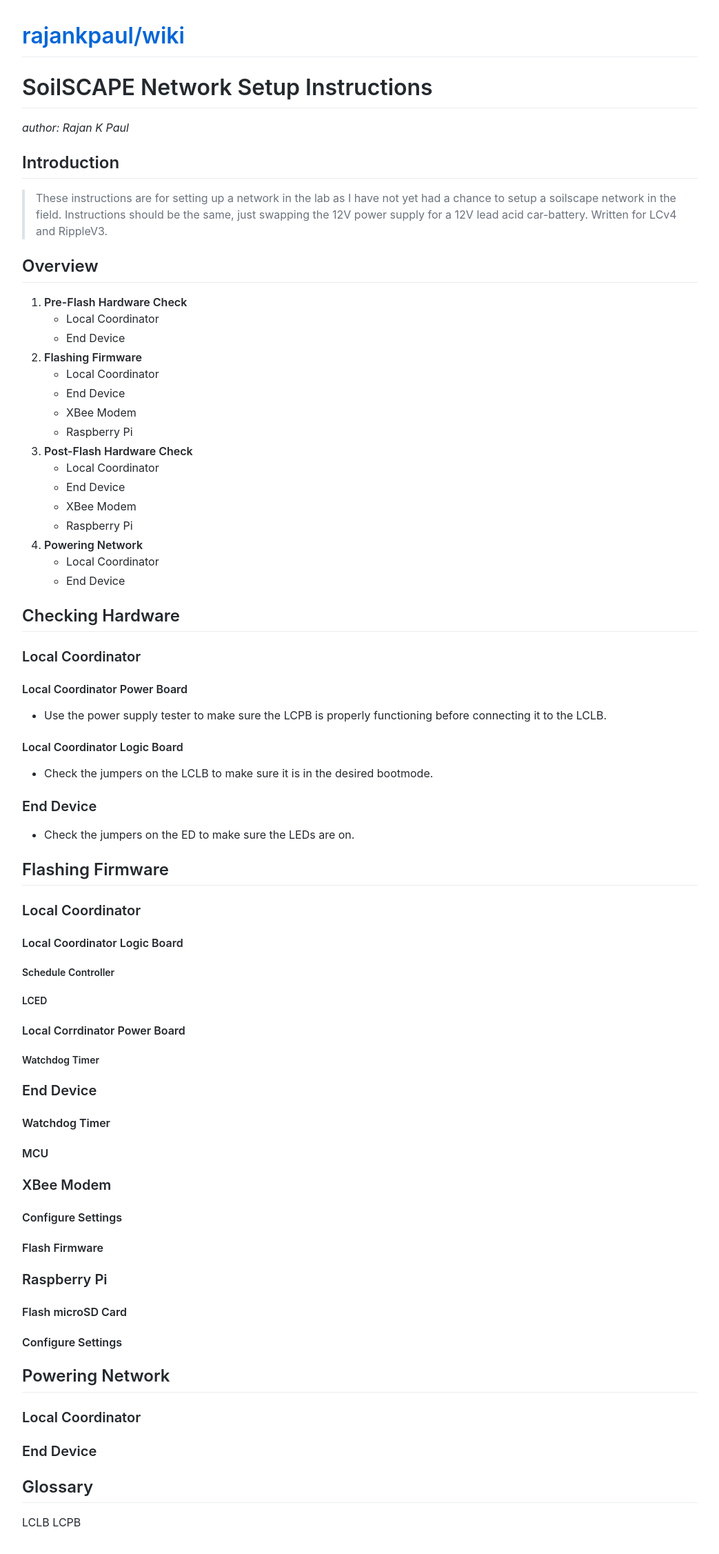
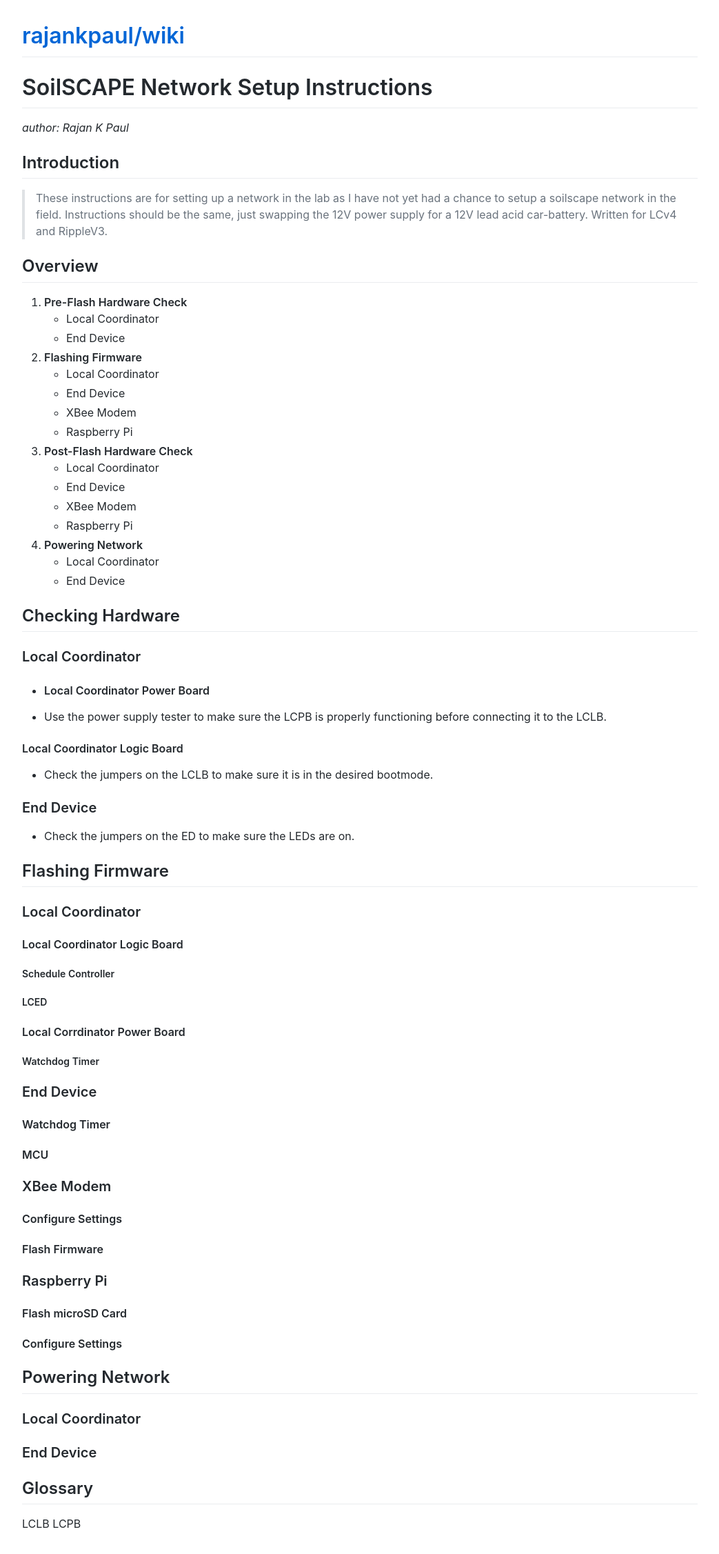
Before and after one commit to rajankpaul/docs, a Jekyll site: the page built from research/mixil/soilscape/index.md, in a window 1280 px wide. Shown: the whole page at 69% size, without its empty margins (118-1161 px from the left). Built offline with Jekyll 4.4.1, drawn with Linux system fonts in a browser that asks for light colours; comment, search, counter and statistics services are not loaded.

```diff
--- a/research/mixil/soilscape/index.md
+++ b/research/mixil/soilscape/index.md
@@ -32,7 +32,7 @@ title: SoilSCAPE Setup
 
 ### Local Coordinator
 
-#### Local Coordinator Power Board
+* #### Local Coordinator Power Board
 * Use the power supply tester to make sure the LCPB is properly functioning before connecting it to the LCLB.
 
 #### Local Coordinator Logic Board
```
